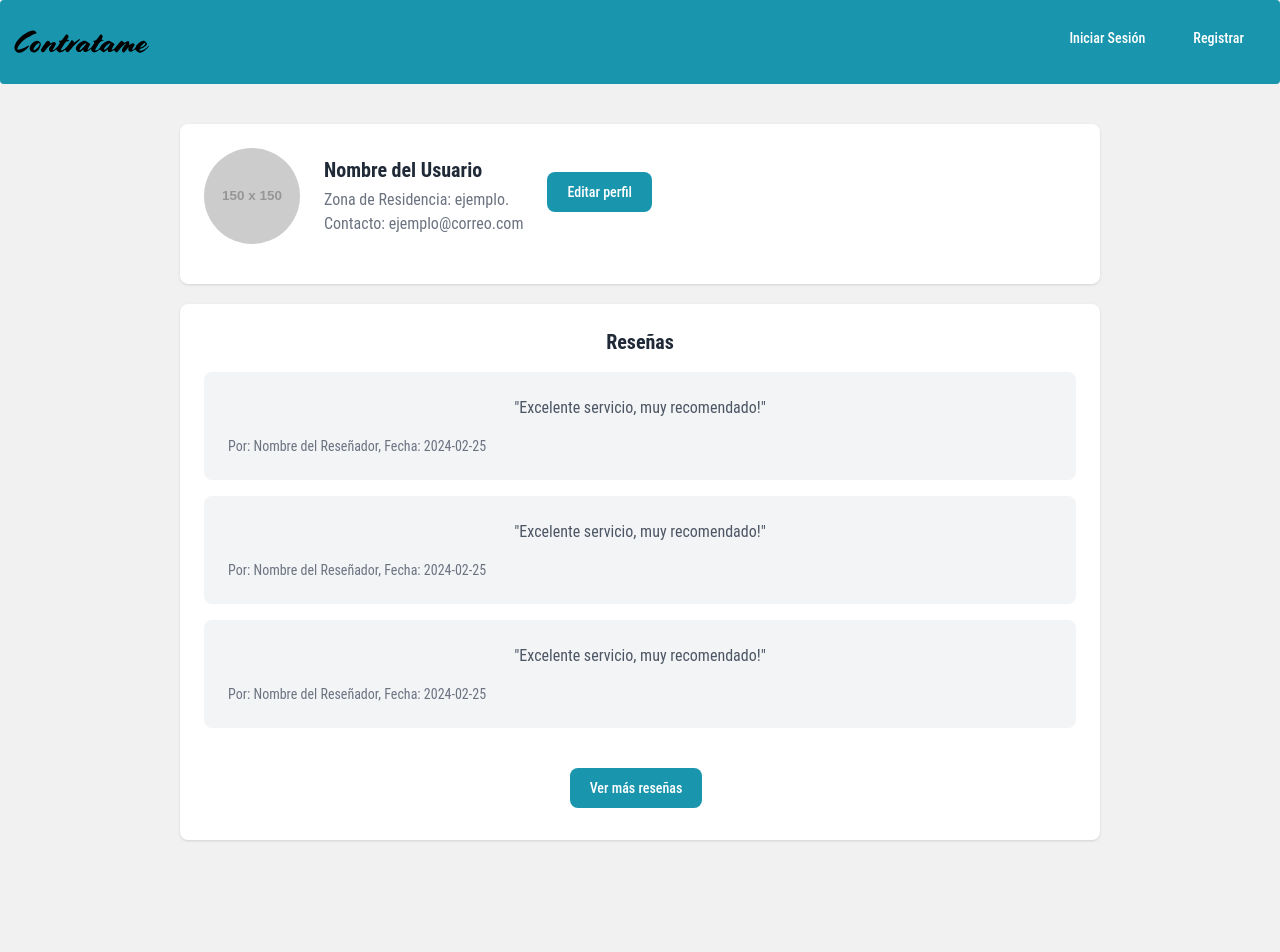
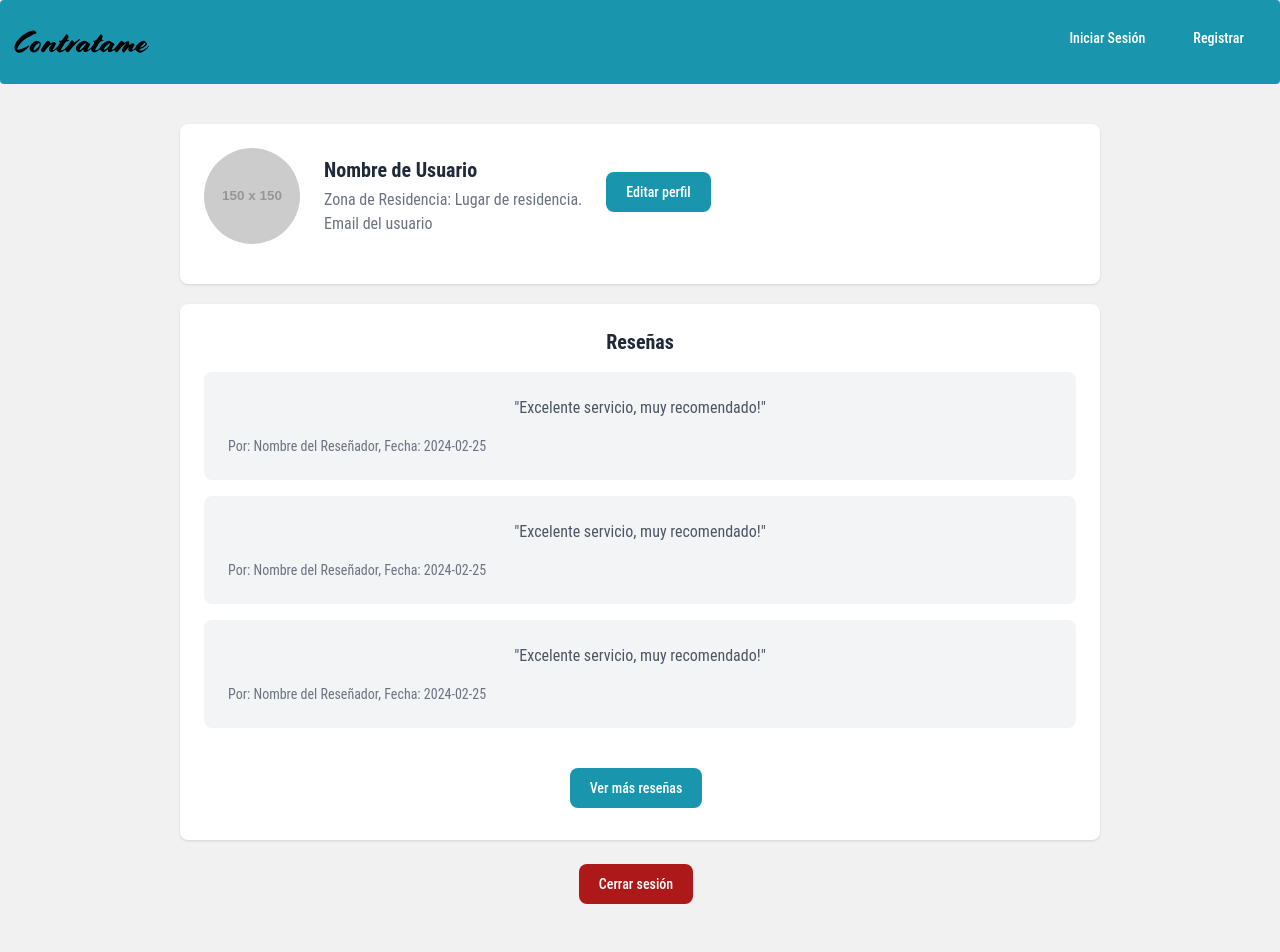
Before and after one commit to No-Country/C-16-62-n-node-react, a React (Vite) app in the folder front/: page /profile in a window 1280 px wide. Shown: the top 952 px of the page. Built offline with nearby package versions, Linux system fonts and the light colour scheme.

Commit message:
Cerrar sesión agregado

```diff
--- a/front/src/components/navbar/Navbar.jsx
+++ b/front/src/components/navbar/Navbar.jsx
@@ -32,31 +32,6 @@ function NavBar() {
               >
                 {currentUser.name}
               </Link>{" "}
-              <div className="flex md:order-2">
-                <Dropdown
-                  arrowIcon={false}
-                  inline
-                  label={
-                    <Avatar
-                      alt="User settings"
-                      img="https://flowbite.com/docs/images/people/profile-picture-5.jpg"
-                      rounded
-                    />
-                  }
-                >
-                  <Dropdown.Header>
-                    <span className="block text-sm">{currentUser.name}</span>
-                    <span className="block truncate text-sm font-medium">
-                      {currentUser.email}
-                    </span>
-                  </Dropdown.Header>
-                  <Dropdown.Item>Dashboard</Dropdown.Item>
-                  <Dropdown.Item>Settings</Dropdown.Item>
-                  <Dropdown.Item>Earnings</Dropdown.Item>
-                  <Dropdown.Divider />
-                  <Dropdown.Item>Cerrar sesión</Dropdown.Item>
-                </Dropdown>
-              </div>
             </>
           ) : (
             <>
--- a/front/src/pages/profile/Profile.jsx
+++ b/front/src/pages/profile/Profile.jsx
@@ -1,4 +1,8 @@
-import React from "react";
+import React, { useState } from "react";
+import { Button, Checkbox, Label, Modal, TextInput } from "flowbite-react";
+import { useAuth } from "../../context/AuthContext";
+import { HiOutlineExclamationCircle } from "react-icons/hi";
+import { useNavigate } from "react-router-dom";
 
 const reviews = [
   {
@@ -22,7 +26,15 @@ const reviews = [
 ];
 
 const Profile = () => {
+  const { currentUser, logout } = useAuth();
+  const [openModal, setOpenModal] = useState(false);
+  const navigate  = useNavigate();
 
+  const handleLogout = () => {
+    logout();
+    setOpenModal(false);
+    navigate("/login");
+  };
 
   return (
     <div className="container mx-auto p-10">
@@ -35,29 +47,35 @@ const Profile = () => {
           />
           <div className="text-left">
             <p className="text-xl text-gray-800 font-bold mb-1">
-              Nombre del Usuario
+            {currentUser ? currentUser.name : 'Nombre de Usuario'}
             </p>
             <p className="text-base text-gray-500 font-normal">
-              Zona de Residencia: ejemplo.
+              Zona de Residencia: {currentUser ? currentUser.location : 'Lugar de residencia'}.
             </p>
             <p className="text-base text-gray-500 font-normal">
-              Contacto: ejemplo@correo.com
+              {currentUser ? currentUser.email : 'Email del usuario'}
             </p>
           </div>
-          <button type="button" class="text-white bg-[#1995AD] hover:bg-[#2aa0b8] font-medium rounded-lg text-sm px-5 py-2.5 me-2 mb-2">Editar perfil</button>
+          <button
+            type="button"
+            class="text-white bg-[#1995AD] hover:bg-[#2aa0b8] font-medium rounded-lg text-sm px-5 py-2.5 me-2 mb-2"
+          >
+            Editar perfil
+          </button>
         </div>
       </div>
 
       <div className="bg-white shadow rounded-lg p-6 mt-5">
         <h2 className="text-xl font-semibold text-gray-800 mb-4">Reseñas</h2>
         <div className="flex flex-wrap -mx-4">
-          {reviews.slice(0, 3).map(review => (
+          {reviews.slice(0, 3).map((review) => (
             <div key={review.id} className="w-full sm:w-1/2 md:w-1/3 px-4 mb-4">
               <div className="bg-gray-100 p-6 rounded-lg h-full">
                 <p className="text-gray-600">"{review.content}"</p>
                 <div className="flex items-center justify-between mt-4">
                   <div className="text-sm text-gray-500">
-                    <span>Por: {review.author}</span>, <span>Fecha: {review.date}</span>
+                    <span>Por: {review.author}</span>,{" "}
+                    <span>Fecha: {review.date}</span>
                   </div>
                 </div>
               </div>
@@ -65,8 +83,47 @@ const Profile = () => {
           ))}
         </div>
         <div className="text-center mt-6">
-        <button type="button" class="text-white bg-[#1995AD] hover:bg-[#2aa0b8] font-medium rounded-lg text-sm px-5 py-2.5 me-2 mb-2">Ver más reseñas</button>
+          <button
+            type="button"
+            class="text-white bg-[#1995AD] hover:bg-[#2aa0b8] font-medium rounded-lg text-sm px-5 py-2.5 me-2 mb-2"
+          >
+            Ver más reseñas
+          </button>
         </div>
+      </div>
+
+      <div className="text-center mt-6">
+        <button
+          type="button"
+          class="text-white bg-[#ad1919] hover:bg-[#be1c1c] font-medium rounded-lg text-sm px-5 py-2.5 me-2 mb-2"
+          onClick={() => setOpenModal(true)}
+        >
+          Cerrar sesión
+        </button>
+        <Modal
+          show={openModal}
+          size="md"
+          onClose={() => setOpenModal(false)}
+          popup
+        >
+          <Modal.Header />
+          <Modal.Body>
+            <div className="text-center">
+              <HiOutlineExclamationCircle className="mx-auto mb-4 h-14 w-14" />
+              <h3 className="mb-5 text-lg font-normal">
+                ¿Estás seguro que deseas cerrar sesión?
+              </h3>
+              <div className="flex justify-center gap-4">
+                <Button color="failure" onClick={handleLogout}>
+                  {"Si"}
+                </Button>
+                <Button color="gray" onClick={() => setOpenModal(false)}>
+                  No
+                </Button>
+              </div>
+            </div>
+          </Modal.Body>
+        </Modal>
       </div>
     </div>
   );
```
